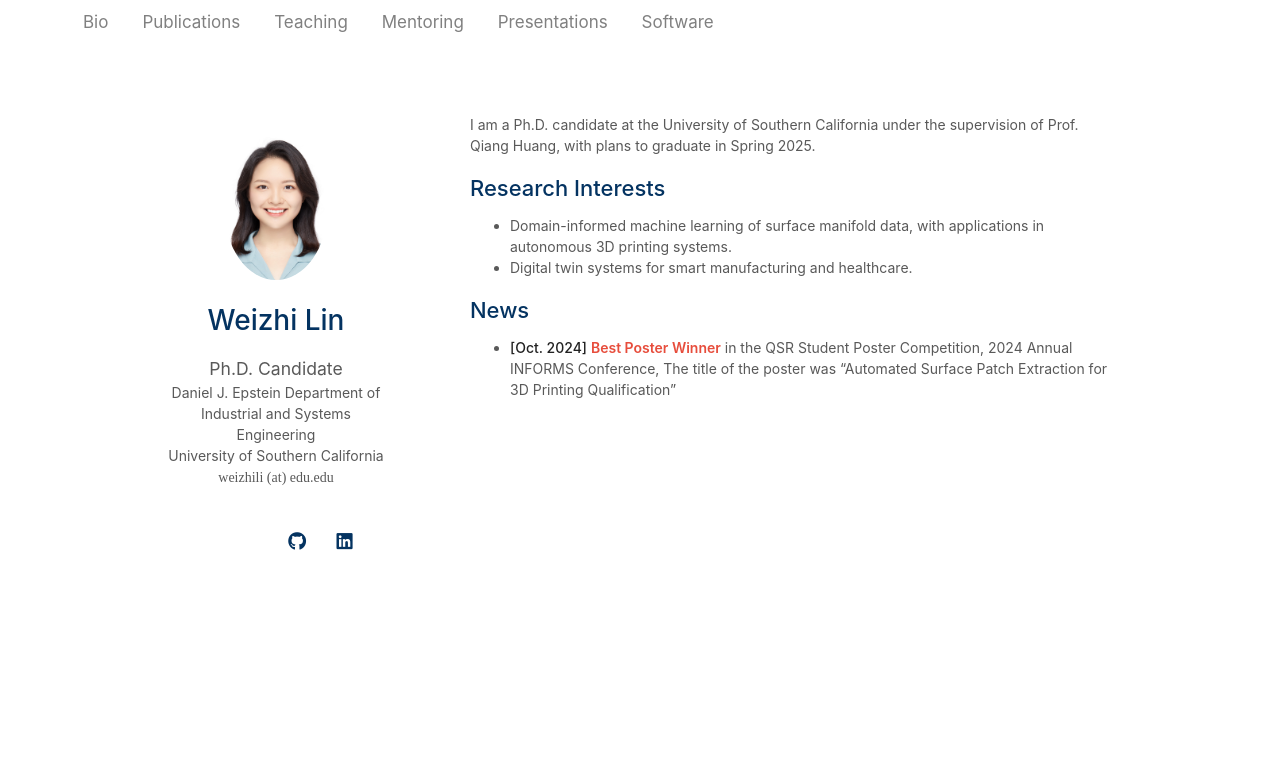
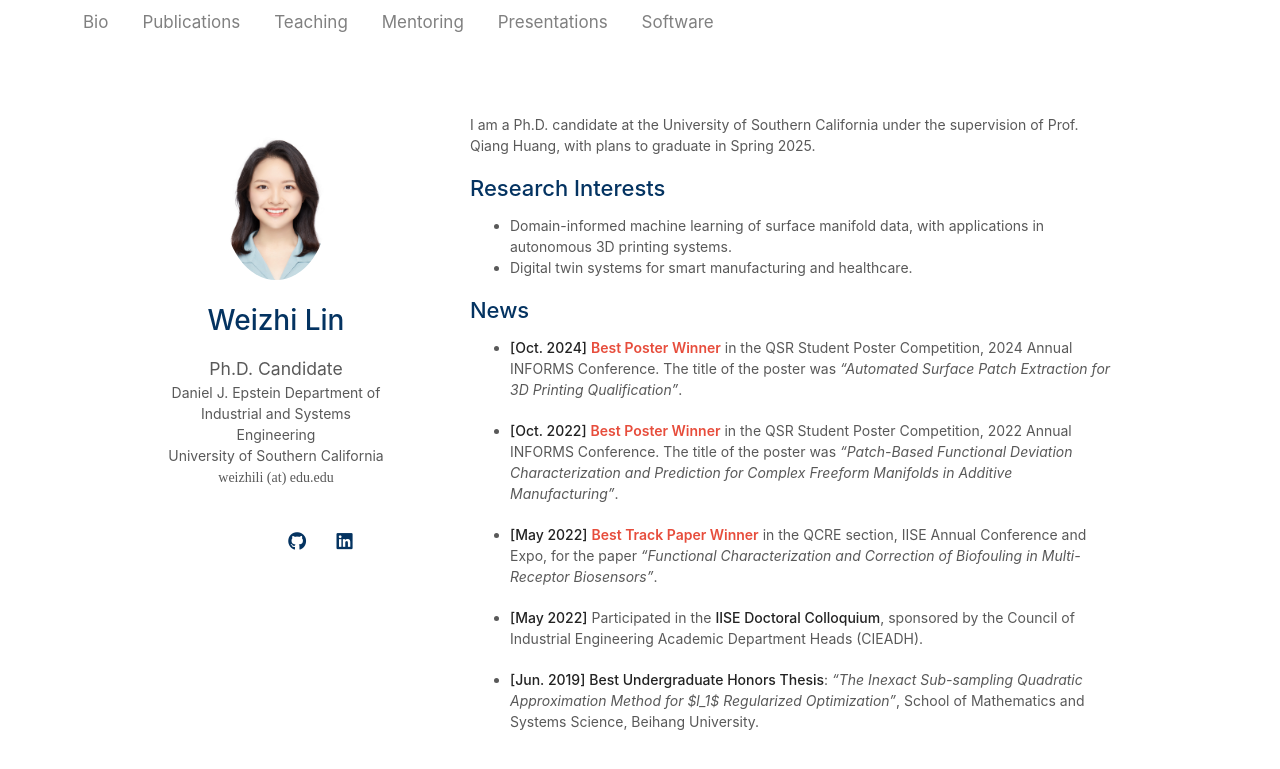
Before and after one commit to weizhi-lin/weizhi-lin.github.io, a Jekyll site: the page built from index.md, in a window 1280 px wide. Shown: the top 769 px of the page. Built offline with Jekyll 4.4.1, drawn with Linux system fonts in a browser that asks for light colours; a style sheet for code colours, icons or effects is not loaded.

Commit message:
Update index.md

```diff
--- a/index.md
+++ b/index.md
@@ -12,9 +12,15 @@ I am a Ph.D. candidate at the University of Southern California under the superv
 
 ## News
 
-- **[Oct. 2024]** <strong style="color:#e74d3c; font-weight:600">Best Poster Winner</strong> in the QSR Student Poster Competition, 2024 Annual INFORMS Conference, The title of the poster was “Automated Surface Patch Extraction for 3D Printing Qualification”
+- **[Oct. 2024]** **<strong style="color:#e74d3c; font-weight:600">Best Poster Winner</strong>** in the QSR Student Poster Competition, 2024 Annual INFORMS Conference. The title of the poster was *“Automated Surface Patch Extraction for 3D Printing Qualification”*.
 
+- **[Oct. 2022]** **<strong style="color:#e74d3c; font-weight:600">Best Poster Winner</strong>** in the QSR Student Poster Competition, 2022 Annual INFORMS Conference. The title of the poster was *“Patch-Based Functional Deviation Characterization and Prediction for Complex Freeform Manifolds in Additive Manufacturing”*.
 
+- **[May 2022]** **<strong style="color:#e74d3c; font-weight:600">Best Track Paper Winner</strong>** in the QCRE section, IISE Annual Conference and Expo, for the paper *“Functional Characterization and Correction of Biofouling in Multi-Receptor Biosensors”*.
+
+- **[May 2022]** Participated in the **IISE Doctoral Colloquium**, sponsored by the Council of Industrial Engineering Academic Department Heads (CIEADH).
+
+- **[Jun. 2019]** **Best Undergraduate Honors Thesis**: *“The Inexact Sub-sampling Quadratic Approximation Method for $l_1$ Regularized Optimization”*, School of Mathematics and Systems Science, Beihang University.
 
 <!--
 {% include_relative _includes/publications.md %}
```
